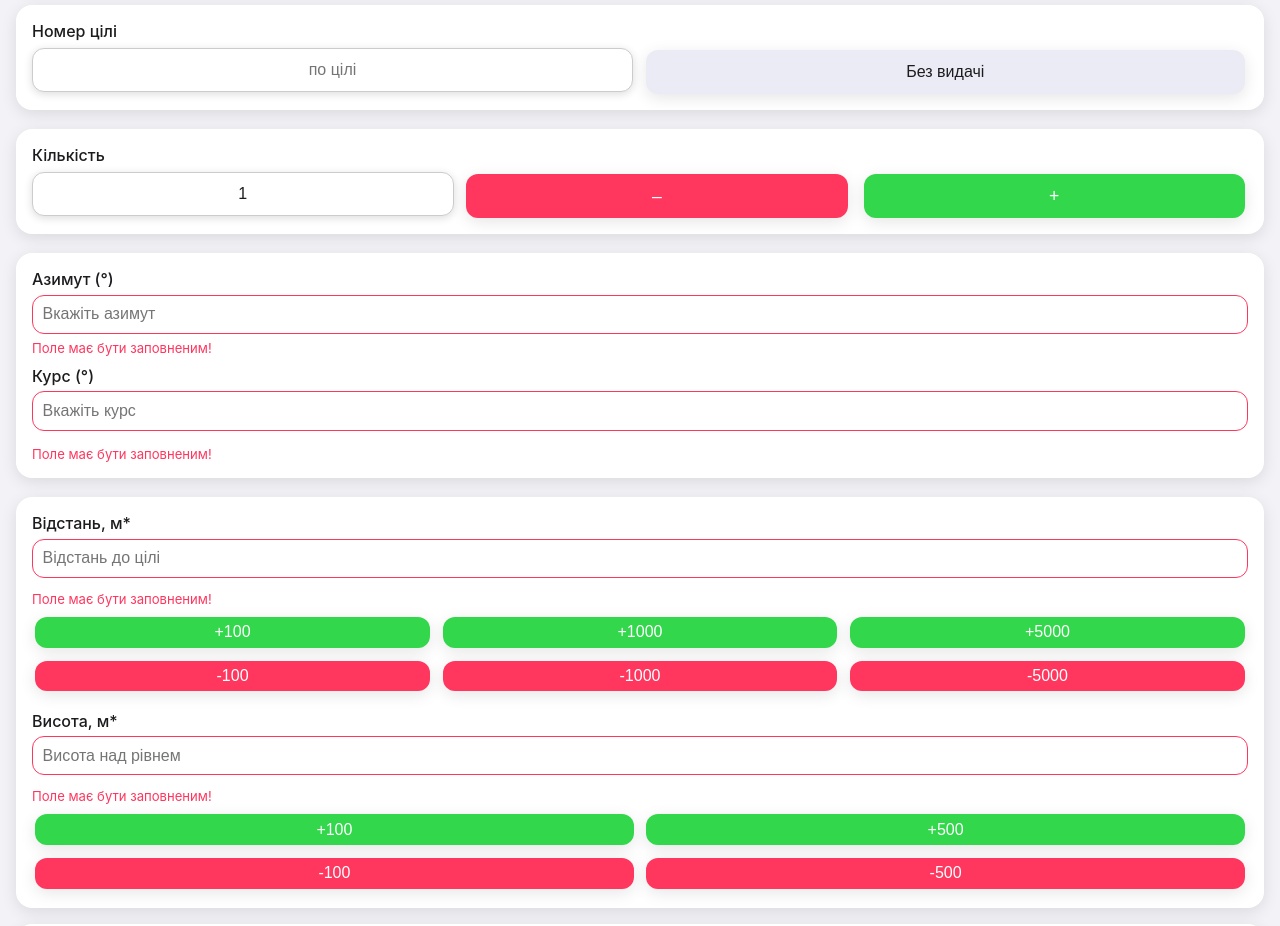
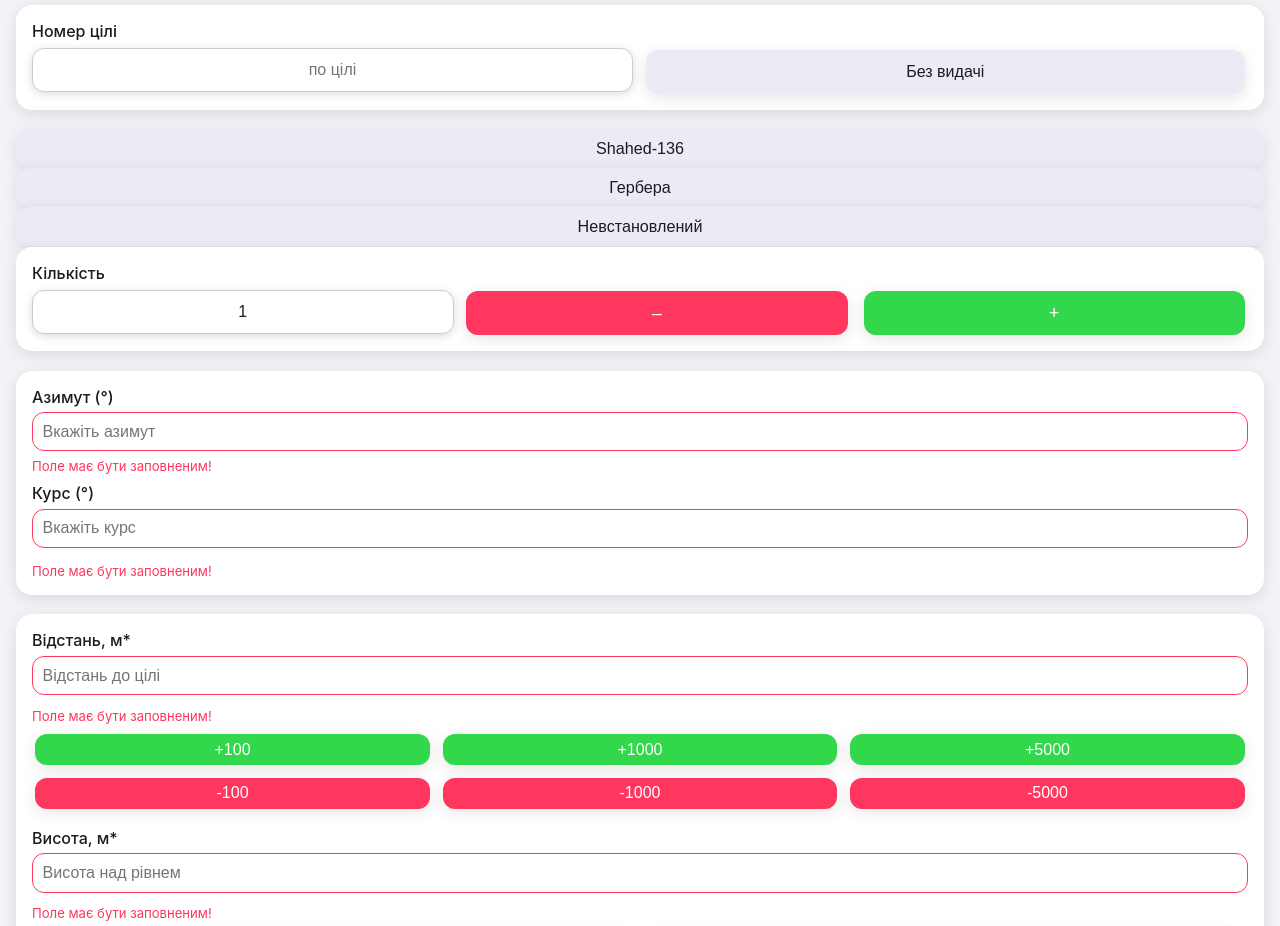
Before and after one commit to lolittajdm-alt/akviz0.2, a Next.js app: page / in a window 1280 px wide. Shown: the part 1000-1926 px from the top of the page. Built offline with nearby package versions, Linux system fonts and the light colour scheme.

Commit message:
Update index.js

```diff
--- a/pages/index.js
+++ b/pages/index.js
@@ -536,40 +536,22 @@ export default function Home() {
 
 
       {/* ——— Назва (БПЛА) ——— */}
-      {form.selectedGoals.includes("БПЛА") && (
-  <div style={{
-    ...cardStyle(theme),
-    padding: "1rem 0.7rem",
-    display: "flex",
-    flexDirection: "column"
-  }}>
-    <label style={{
-      ...labelStyle(theme),
-      marginLeft: "0.3rem",
-      marginBottom: "0.8rem",
-      fontSize: "1.07rem"
-    }}>Назва</label>
-    <div
-      style={{
-        display: "grid",
-        gridTemplateColumns: "repeat(3, minmax(0, 1fr))",
-        gap: "0.65rem",
-        width: "100%",
-        alignItems: "stretch"
-      }}
-    >
       {namesList.map((n) => (
   <button
     key={n}
     onClick={() => selectName(n)}
     style={{
-            background: form.name === n ? theme.button : theme.secondary,
+      background: form.name === n
+        ? (isDark ? theme.success : theme.button) // В темной теме зелёная, в светлой синяя
+        : theme.secondary,
       color: form.name === n ? "#fff" : theme.label,
       fontWeight: form.name === n ? 600 : 500,
       border: "none",
       borderRadius: "14px",
       boxShadow: form.name === n
-              ? "0 2px 8px rgba(10,132,255,0.14)"
+        ? (isDark
+            ? "0 2px 8px rgba(50,215,75,0.14)"
+            : "0 2px 8px rgba(10,132,255,0.14)")
         : theme.shadow,
       padding: "0.62rem 0.7rem",
       marginBottom: "0.02rem",
@@ -587,9 +569,6 @@ export default function Home() {
     {n}
   </button>
 ))}
-    </div>
-  </div>
-)}
 
 
       {/* ——— Кількість ——— */}
```
Lines whose indentation alone changed are shown as unchanged.
